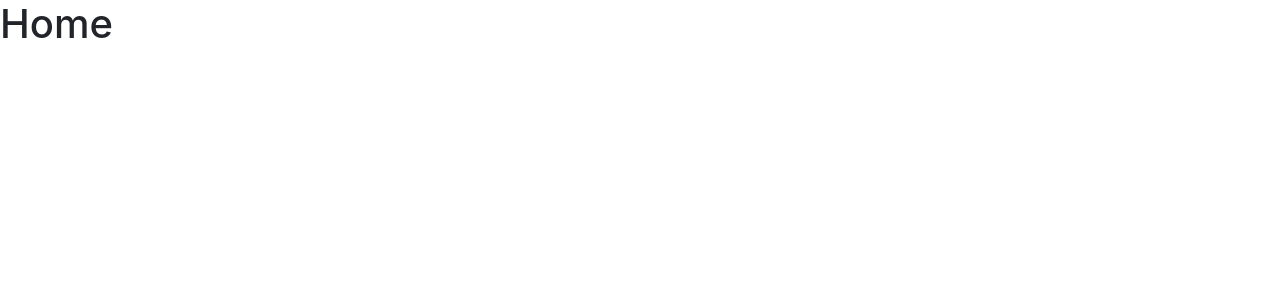
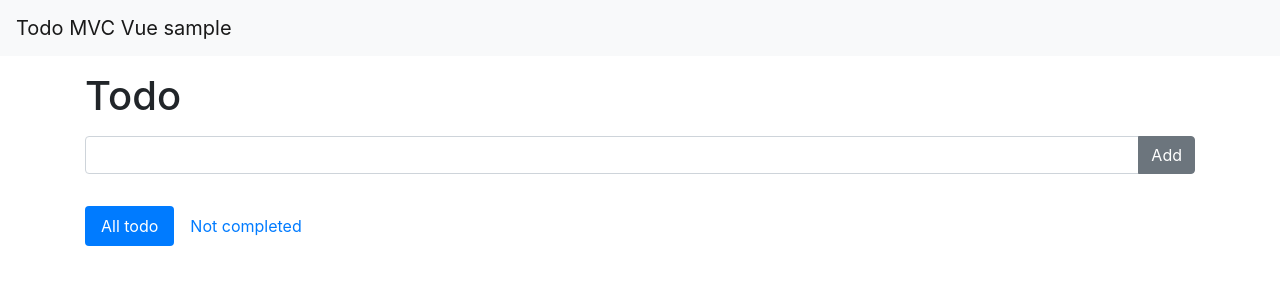
Before and after one commit to tmiyajima-sunarch/todomvc, a Vue app in the folder todomvc-vue/: page /#/ in a window 1280 px wide. Shown: the top 300 px of the page. Built offline with nearby package versions, Linux system fonts and the light colour scheme.

Commit message:
Add ui (local only)

```diff
--- a/todomvc-vue/src/views/Home.vue
+++ b/todomvc-vue/src/views/Home.vue
@@ -1,5 +1,86 @@
 <template>
   <div class="home">
-    <h1>Home</h1>
+    <b-navbar toggleable="lg" type="light" variant="light">
+      <b-navbar-brand href="#">Todo MVC Vue sample</b-navbar-brand>
+    </b-navbar>
+    <b-container>
+      <h1 class="my-3">Todo</h1>
+      <b-form class="my-3" @submit.prevent="addTodo">
+        <b-input-group>
+          <b-form-input name="title" v-model="newTodo" />
+          <b-input-group-append>
+            <b-button type="submit">Add</b-button>
+          </b-input-group-append>
+        </b-input-group>
+      </b-form>
+      <b-list-group class="my-3">
+        <b-list-group-item
+          v-for="todo in filteredTodos"
+          :key="todo.id"
+          class="todo"
+          :class="{ 'is-completed': todo.completed }"
+          @click="toggleTodo(todo)"
+        >
+          {{ todo.title }}
+        </b-list-group-item>
+      </b-list-group>
+      <b-nav pills>
+        <b-nav-item :active="showAll" @click="setShowAll(true)">
+          All todo
+        </b-nav-item>
+        <b-nav-item :active="!showAll" @click="setShowAll(false)">
+          Not completed
+        </b-nav-item>
+      </b-nav>
+    </b-container>
   </div>
 </template>
+
+<script>
+// TODO delete
+let id = 0;
+
+export default {
+  data() {
+    return {
+      newTodo: "",
+      todos: [],
+      showAll: true
+    };
+  },
+
+  computed: {
+    filteredTodos() {
+      if (this.showAll) {
+        return this.todos;
+      }
+      return this.todos.filter(todo => !todo.completed);
+    }
+  },
+
+  methods: {
+    addTodo() {
+      this.todos.push({ id: ++id, title: this.newTodo, completed: false });
+      this.newTodo = "";
+    },
+
+    toggleTodo(todo) {
+      todo.completed = !todo.completed;
+    },
+
+    setShowAll(value) {
+      this.showAll = value;
+    }
+  }
+};
+</script>
+
+<style scoped>
+.todo {
+  cursor: pointer;
+}
+.is-completed {
+  text-decoration: line-through;
+  color: #ccc;
+}
+</style>
```
